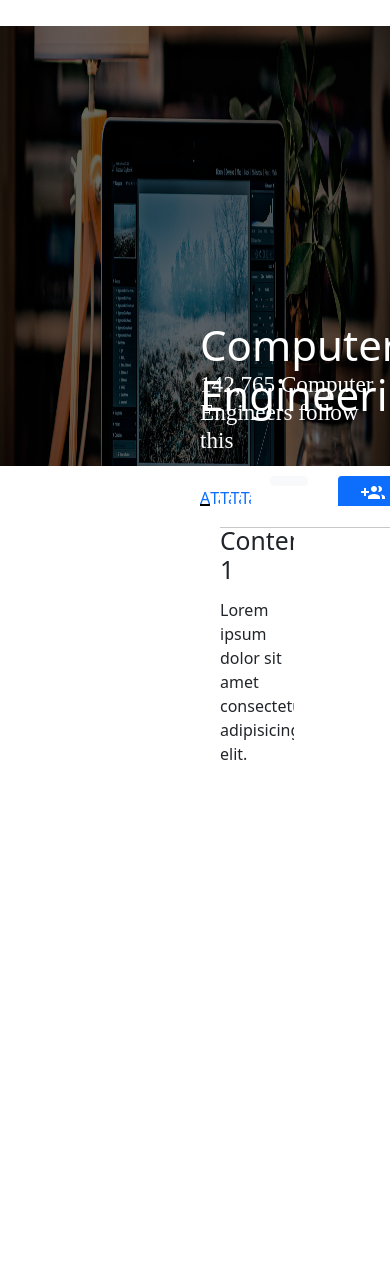
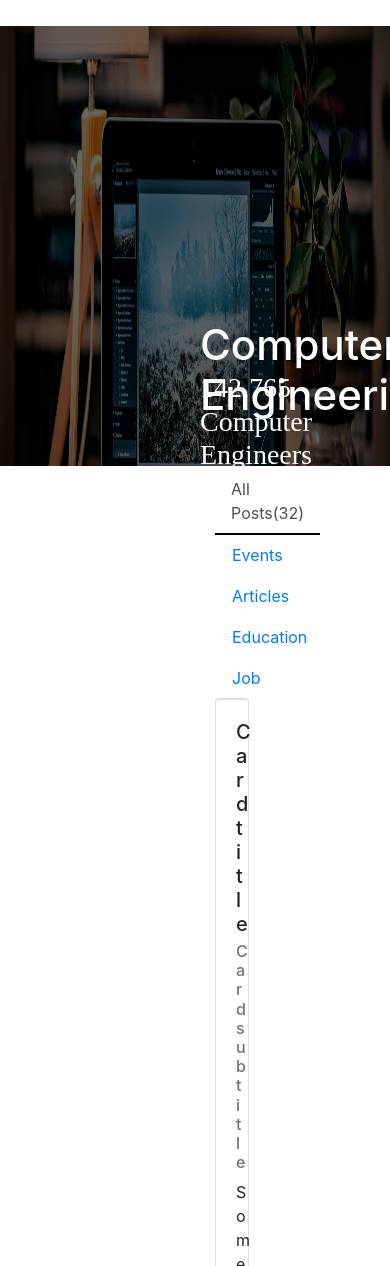
Before and after one commit to dimpalshetty/atgweb, a React (Create React App) app: page / in a window 390 px wide. Shown: the top 1266 px of the page. Before the commit the page ends 844 px from the top, so only its background shows below. Built offline with nearby package versions, Linux system fonts and the light colour scheme.

Commit message:
responsive

```diff
--- a/package.json
+++ b/package.json
@@ -8,9 +8,11 @@
     "@testing-library/jest-dom": "^5.14.1",
     "@testing-library/react": "^11.2.7",
     "@testing-library/user-event": "^12.8.3",
-    "bootstrap": "^5.0.1",
+    "bootstrap": "^4.6.0",
     "bootstrap-icons": "^1.5.0",
     "react": "^17.0.2",
+    "react-bootstrap": "^1.6.1",
+    "react-bootstrap-tabs-styled": "^3.0.1",
     "react-dom": "^17.0.2",
     "react-icons": "^4.2.0",
     "react-router-dom": "^5.2.0",
--- a/src/App.css
+++ b/src/App.css
@@ -1,7 +1,7 @@
 * {
   margin: 0;
   padding: 0;
-  overflow-x: hidden;
+  /* overflow-x: hidden; */
 }
 
 
--- a/src/components/body.css
+++ b/src/components/body.css
@@ -1,4 +1,4 @@
-
+/*
 .PostLink{
     padding-left: 200px;
 
@@ -63,6 +63,11 @@
     padding: 0px 0 5px 0px;
   }
 
+@media only screen and (max-width: 600px) {
+  body {
+    background-color: lightblue;
+  }
+}
 
   .content hr {
     width: 80%;
@@ -111,3 +116,61 @@
 
 
   }
+
+
+
+
+
+
+
+
+
+
+
+   */
+
+
+   .PostLink{
+    padding-left: 200px;
+    padding-top: 3px;
+   }
+
+
+  #hello {
+    border-radius: 10px ;
+    background-color: blueviolet;
+  }
+
+
+  .nav-tabs .nav-item.show .nav-link, .nav-tabs .nav-link.active {
+    border-bottom: 2px solid black !important;
+    border-right: 0px white!important;
+    border-left: 0px white!important;
+    border-top: 0px white!important;
+  }
+
+
+  .feed {
+    /* flex-direction: column; */
+    width: 60vw;
+  }
+
+  .btn-sm{
+    width: 10px;
+  }
+
+  .main {
+    /* flex-direction: row; */
+  }
+
+
+  .sideMenu {
+    /* flex-direction: column; */
+    width: 10vw;
+  }
+
+
+  .row>* {
+    width: 70% !important;
+    flex: 1;
+  }
--- a/src/components/body.js
+++ b/src/components/body.js
@@ -6,171 +6,79 @@
 import ArrowDropDownIcon from '@material-ui/icons/ArrowDropDown';
 import GroupAddIcon from '@material-ui/icons/GroupAdd';
 import '../../node_modules/bootstrap/dist/css/bootstrap.min.css';
-
-function Body() {
-
-  const [toggleState, setToggleState] = useState(1);
-
-  const toggleTab = (index) => {
-    setToggleState(index);
-  };
-
-  return (
-
-
-    <div className="PostLink">
-
-      <div className="bloc-tabs">
-        <a
-          className={toggleState === 1 ? "tabs active-tabs" : "tabs"}
-          onClick={() => toggleTab(1)}
-        >
-          All Posts(32)
-        </a>
-        <a
-          className={toggleState === 2 ? "tabs active-tabs" : "tabs"}
-          onClick={() => toggleTab(2)}
-        >
-          Tab 2
-        </a>
-        <a
-          className={toggleState === 3 ? "tabs active-tabs" : "tabs"}
-          onClick={() => toggleTab(3)}
-        >
-          Tab 3
-        </a>
-        <a
-          className={toggleState === 4 ? "tabs active-tabs" : "tabs"}
-          onClick={() => toggleTab(4)}
-        >
-          Tab 4
-        </a>
-        <a
-          className={toggleState === 5 ? "tabs active-tabs" : "tabs"}
-          onClick={() => toggleTab(5)}
-        >
-          Tab 5
-        </a>
-
-        <div class="btn-group">
-  <button type="button" class="btn btn-light dropdown-toggle btn-sm" data-bs-toggle="dropdown static" aria-expanded="false">
-    Action
-  </button>
-  <ul class="dropdown-menu ">
-    <li><a class="dropdown-item" href="#">Action</a></li>
-    <li><a class="dropdown-item" href="#">Another action</a></li>
-    <li><a class="dropdown-item" href="#">Something else here</a></li>
-    <li><hr class="dropdown-divider"/></li>
-    <li><a class="dropdown-item" href="#">Separated link</a></li>
-  </ul>
-</div>
-<div className="singlebutton"><button type="button"  class="btn btn-primary btn-sm"> <GroupAddIcon/> Primary</button> </div>
-
-      </div>
-      <div className="content-tabs">
-        <div
-          className={toggleState === 1 ? "content  active-content" : "content"}
-        >
-          <h2>Content 1</h2>
-          <hr />
-          <p>
-            Lorem ipsum dolor sit amet consectetur adipisicing elit. Obcaecati
-            praesentium incidunt quia aspernatur quasi quidem facilis quo nihil
-            vel voluptatum?
-          </p>
-        </div>
-
-        <div
-          className={toggleState === 2 ? "content  active-content" : "content"}
-        >
-          <h2>Content 2</h2>
-          <hr />
-          <p>
-            Lorem ipsum dolor sit amet consectetur adipisicing elit. Sapiente
-            voluptatum qui adipisci.
-          </p>
-        </div>
-
-        <div
-          className={toggleState === 3 ? "content  active-content" : "content"}
-        >
-          <h2>Content 3</h2>
-          <hr />
-          <p>
-            Lorem ipsum dolor sit amet, consectetur adipisicing elit. Eos sed
-            nostrum rerum laudantium totam unde adipisci incidunt modi alias!
-            Accusamus in quia odit aspernatur provident et ad vel distinctio
-            recusandae totam quidem repudiandae omnis veritatis nostrum
-            laboriosam architecto optio rem, dignissimos voluptatum beatae
-            aperiam voluptatem atque. Beatae rerum dolores sunt.
-          </p>
-        </div>
-        <div
-          className={toggleState === 4 ? "content  active-content" : "content"}
-        >
-          <h2>Content 4</h2>
-          <hr />
-          <p>
-            Lorem ipsum dolor sit amet, consectetur adipisicing elit. Eos sed
-            nostrum rerum laudantium totam unde adipisci incidunt modi alias!
-            Accusamus in quia odit aspernatur provident et ad vel distinctio
-            recusandae totam quidem repudiandae omnis veritatis nostrum
-            laboriosam architecto optio rem, dignissimos voluptatum beatae
-            aperiam voluptatem atque. Beatae rerum dolores sunt.
-          </p>
-        </div>
-        <div
-          className={toggleState === 5 ? "content  active-content" : "content"}
-        >
-          <h2>Content 5</h2>
-          <hr />
-          <p>
-            Lorem ipsum dolor sit amet, consectetur adipisicing elit. Eos sed
-            nostrum rerum laudantium totam unde adipisci incidunt modi alias!
-            Accusamus in quia odit aspernatur provident et ad vel distinctio
-            recusandae totam quidem repudiandae omnis veritatis nostrum
-            laboriosam architecto optio rem, dignissimos voluptatum beatae
-            aperiam voluptatem atque. Beatae rerum dolores sunt.
-          </p>
-        </div>
-      </div>
+import useScript from '../useScript';
+import { Tab } from 'react-bootstrap';
+import Tabs from 'react-bootstrap/Tabs';
 
 
 
 
+
+function Body() {
+  const [key, setKey] = useState('home');
+
+  return (
+    <div class="container">
+      <div class="row">
+
+        <div class="col col-auto" >
+          <div className="feed">
+            <div className="PostLink">
+              <Tabs
+                id="controlled-tab-example "
+                className="hello"
+                activeKey={key}
+                onSelect={(k) => setKey(k)}
+              >
+                <Tab eventKey="home" title="All Posts(32)">
+                <div class="card" >
+  <div class="card-body">
+    <h5 class="card-title">Card title</h5>
+    <h6 class="card-subtitle mb-2 text-muted">Card subtitle</h6>
+    <p class="card-text">Some quick example text to build on the card title and make up the bulk of the card's content.</p>
+    <a href="#" class="card-link">Card link</a>
+    <a href="#" class="card-link">Another link</a>
+  </div>
+</div>
+                </Tab>
+                <Tab eventKey="profile" title="Events">
+                  Hi
+                </Tab>
+                <Tab eventKey="articles" title="Articles">
+                  Hi
+                </Tab>
+                <Tab eventKey="edu" title="Education">
+                  Hi
+                </Tab>
+                <Tab eventKey="job" title="Job">
+                  Hi
+                </Tab>
+              </Tabs>
+
+            </div>
+          </div>
+        </div>
+        <div class="col-sm">
+
+          <div class="row">
+          <div class="btn-group">
+  <button class="btn btn-light btn-block dropdown-toggle" type="button" data-bs-toggle="dropdown" aria-expanded="false">
+   Write A Post
+  </button>
+  <ul class="dropdown-menu">
+    ...
+  </ul>
+</div>
+
+            <div className="singlebutton"><button type="button" data-toggle="collapse" class="btn btn-primary "> <GroupAddIcon /> Join A Group </button> </div>
+
+          </div>
+        </div>
+      </div>
     </div>
+  );
+}
 
 
 
-    /* <div className="PostLink">
-     <nav class="navbar navbar-expand-lg pl-md-5 ">
-        <div class="container" id="link">
-          <ul class="navbar-nav">
-            <li class="nav-item ">
-              <a class="nav-link" href="#">ALL POSTS(32)</a>
-            </li>
-            <li class="nav-item">
-              <a class="nav-link" href="##">ARTICLE</a>
-            </li>
-            <li class="nav-item">
-              <a class="nav-link" href="##">EVENT</a>
-            </li>
-            <li class="nav-item">
-              <a class="nav-link "  href="##">EDUCATION</a>
-            </li>
-            <li class="nav-item">
-              <a class="nav-link " href="##">JOB</a>
-            </li>
-          </ul>
-        </div>
-      </nav>
-
-    </div>  */
-
-
-
-  )
-}
-
-
 export default Body;
--- a/src/components/header.css
+++ b/src/components/header.css
@@ -7,6 +7,32 @@
     float: left;
     opacity: 0.4;
 }
+
+.container-fluid {
+    padding-left: 0 !important;
+
+}
+
+
+@media only screen and (max-width: 300px and ) {
+
+
+    .computerhead {
+        height: 50vh;
+        width: 50wv;
+    }
+
+
+
+    .container-fluid {
+        padding-left: 0;
+
+    }
+
+
+}
+
+
 
 
 .black {
--- a/src/components/header.js
+++ b/src/components/header.js
@@ -2,11 +2,12 @@
 import { Link } from 'react-router-dom';
 import header from '../images/header.png';
 import '../components/header.css';
+import '../../node_modules/bootstrap/dist/css/bootstrap.min.css';
 
 function Header() {
     return (
 
-        <div className="imagehead">
+        <div class="container-fluid">
         <div className="black">
             <img src={header} className="computerhead" />
             <h1 className="CS">Computer Engineering</h1>
--- /dev/null
+++ b/src/useScript.js
@@ -0,0 +1,18 @@
+import { useEffect } from 'react';
+
+const useScript = url => {
+  useEffect(() => {
+    const script = document.createElement('script');
+
+    script.src = url;
+    script.async = true;
+
+    document.body.appendChild(script);
+
+    return () => {
+      document.body.removeChild(script);
+    }
+  }, [url]);
+};
+
+export default useScript;
```
Also changed, not shown: scss/custom.scss (added, +7 -0 lines), 1 other file (tests, documents, lock files or other folders).
